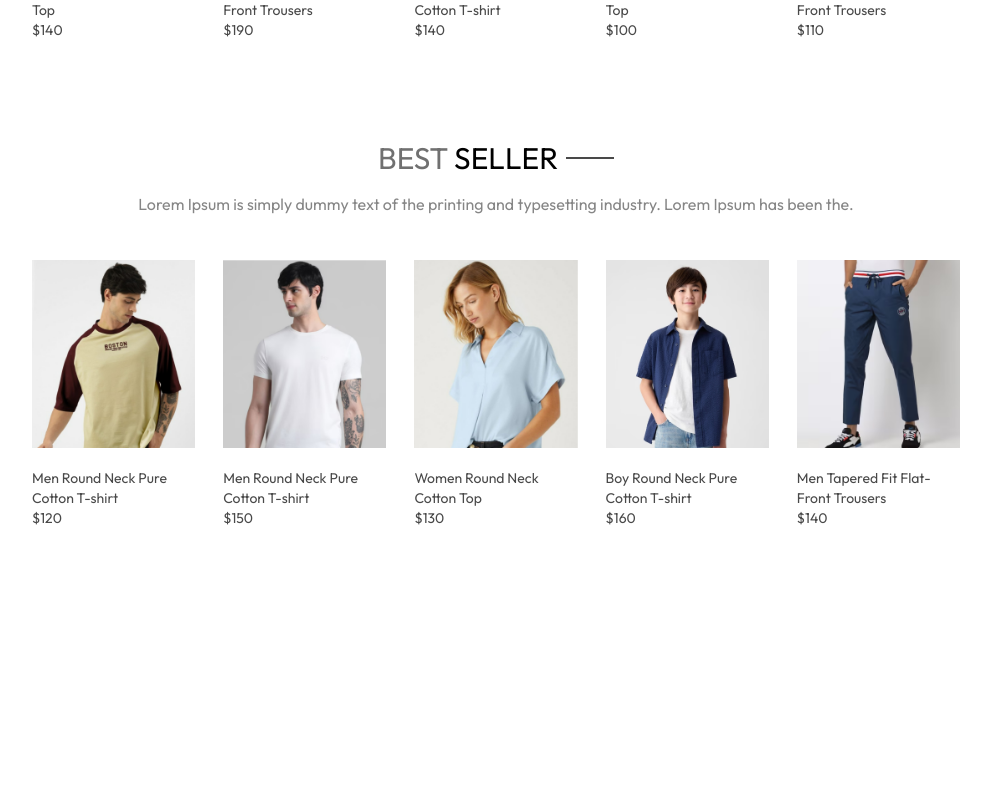
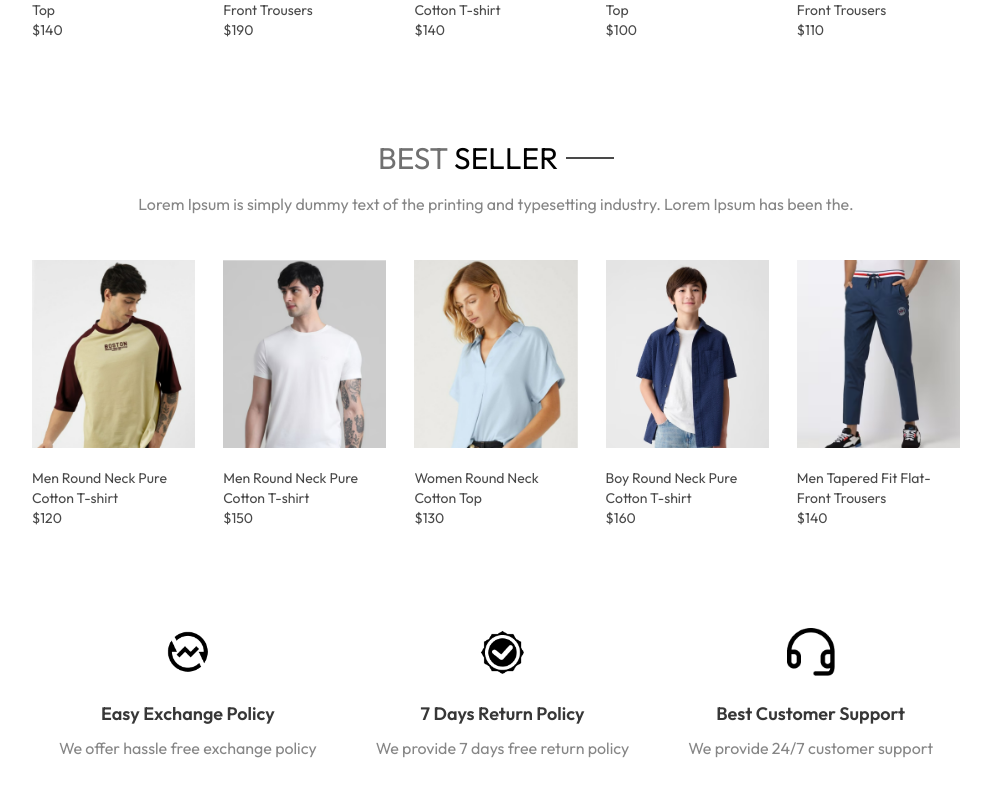
Before and after one commit to Abdelrahman2492002/ForEver-Ecommerce, a React (Vite) app: page / in a window 1280 px wide. Shown: the part 1326-2122 px from the top of the page, without its empty margins (144-1135 px from the left). Before the commit the page ends 1934 px from the top, so only its background shows below. Built offline with nearby package versions, Linux system fonts and the light colour scheme.

Commit message:
Add our polict to Home page

```diff
--- a/src/pages/Home.jsx
+++ b/src/pages/Home.jsx
@@ -1,6 +1,7 @@
 import BestSeller from "../components/home/BestSeller";
 import Hero from "../components/home/Hero";
 import LatestCollection from "../components/home/LatestCollection";
+import OurPolicy from "../components/home/OurPolicy";
 
 const Home = () => {
   return (
@@ -8,6 +9,7 @@ const Home = () => {
       <Hero />
       <LatestCollection />
       <BestSeller />
+      <OurPolicy />
     </div>
   );
 };
```
